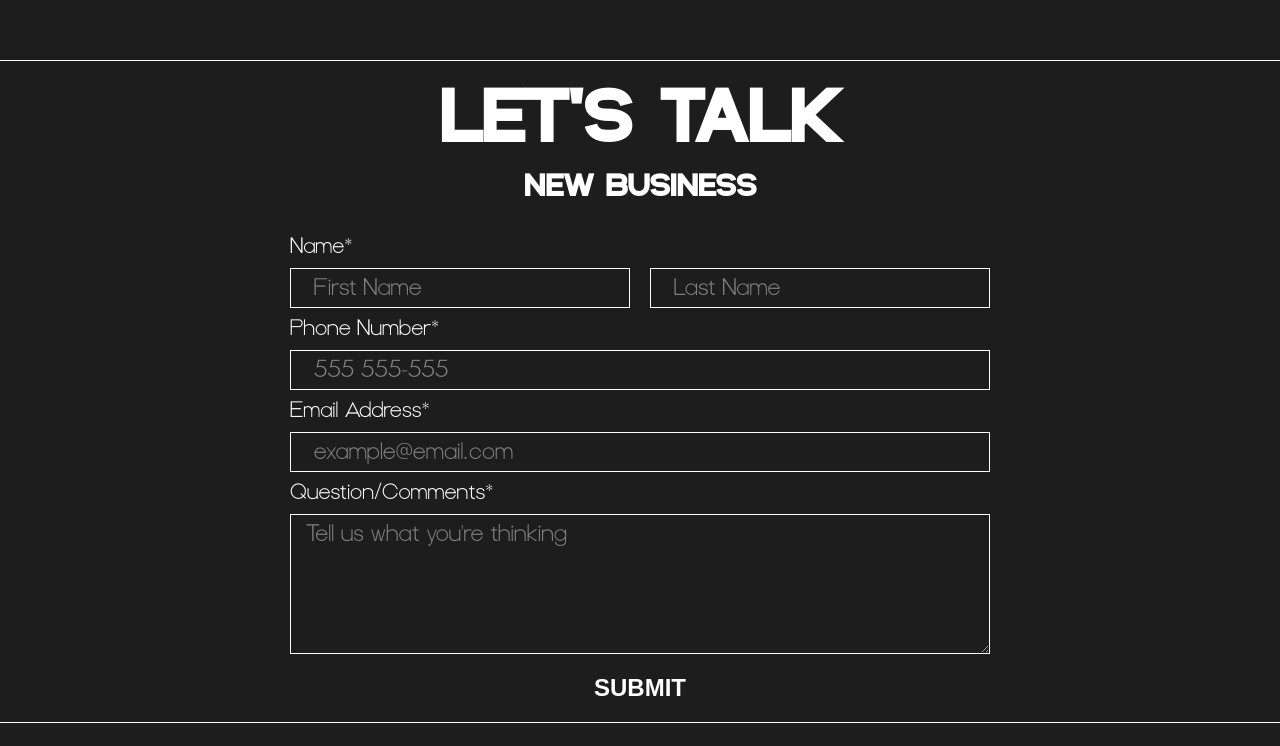
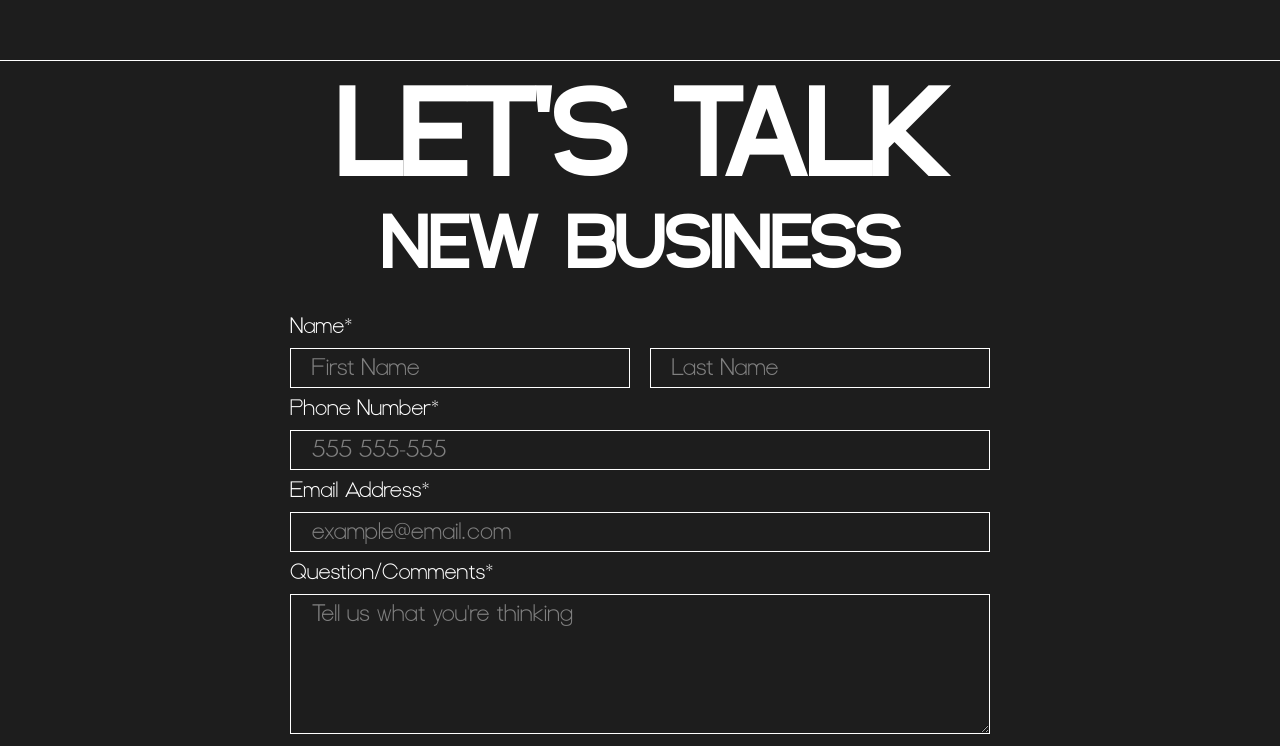
Before and after one commit to SecondSE/LP, a Next.js app: page / in a window 1280 px wide. Shown: the part 4478-5224 px from the top of the page. Built offline with nearby package versions, Linux system fonts and the light colour scheme.

Commit message:
change title size and font, add hover effect to submit button, change placeholder padding to percentage

```diff
--- a/pages/components/clientHistory/ClientHistory.tsx
+++ b/pages/components/clientHistory/ClientHistory.tsx
@@ -1,5 +1,4 @@
 import {
-  StyledP,
   StyledDiv,
   StyledH3,
   StyledUpperDiv,
--- a/pages/components/contact/Contact.tsx
+++ b/pages/components/contact/Contact.tsx
@@ -1,6 +1,6 @@
 import {
-  StyledH2,
-  StyledH1,
+  StyledH4,
+  StyledH3,
   StyledDiv,
   StyledLeftSection,
   StyledContactSection,
@@ -17,8 +17,8 @@ export default function Contact() {
         </StyledLeftSection>
 
         <StyledRightSection>
-          <StyledH1 id="contact">LET&apos;S TALK</StyledH1>
-          <StyledH2>NEW BUSINESS</StyledH2>
+          <StyledH3 id="contact">LET&apos;S TALK</StyledH3>
+          <StyledH4>NEW BUSINESS</StyledH4>
           {/* <h2>nick@secondsight.com</h2> */}
         </StyledRightSection>
       </StyledDiv>
--- a/pages/components/styles/Contact.styled.ts
+++ b/pages/components/styles/Contact.styled.ts
@@ -61,7 +61,14 @@ export const StyledInputSubmit = styled.input`
   color: white;
   font-weight: bold;
   font-size: 1.5rem;
+  &:hover {
+    color: #1d1d1d;
+    background-color: #fff;
+    border-radius: 3px;
+    width: 100px;
+  }
 `;
+
 export const StyledInput = styled.input`
   background-color: transparent;
   color: white;
@@ -69,7 +76,7 @@ export const StyledInput = styled.input`
   border: 1px white solid;
   height: 40px;
   width: 100%;
-  padding-left: 1rem;
+  padding-left: 2%;
 `;
 export const StyledTextArea = styled.textarea`
   height: 140px;
@@ -77,7 +84,7 @@ export const StyledTextArea = styled.textarea`
   color: white;
   font-size: clamp(14px, 4vw, 1.4rem);
   border: 1px white solid;
-  padding-left: 0.5rem;
+  padding-left: 2%;
 `;
 export const StyledLabel = styled.label`
   color: white;
@@ -115,15 +122,16 @@ export const StyledForm = styled.form`
 export const StyledInputName = styled(StyledInput)`
   margin-right: 20px;
 `;
-export const StyledH1 = styled.h1`
-  font-size: clamp(3.5rem, 6vw, 6rem);
-  font-family: ${({ theme }) => theme.headFont};
+export const StyledH3 = styled.h3`
+  font-size: clamp(4.22rem, 17vw, 8rem);
+  font-family: ${({ theme }) => theme.headFont3};
   text-align: center;
+  margin: 0 1rem;
 `;
-export const StyledH2 = styled.h2`
-  font-size: clamp(2rem, 6vw, 2rem);
-  font-family: ${({ theme }) => theme.headFont};
-  margin-top: 20px;
+export const StyledH4 = styled.h4`
+  font-size: clamp(3rem, 6vw, 6rem);
+  font-family: ${({ theme }) => theme.headFont3};
+  margin: 20px 1rem 0 1rem;
   text-align: center;
 `;
 
```
